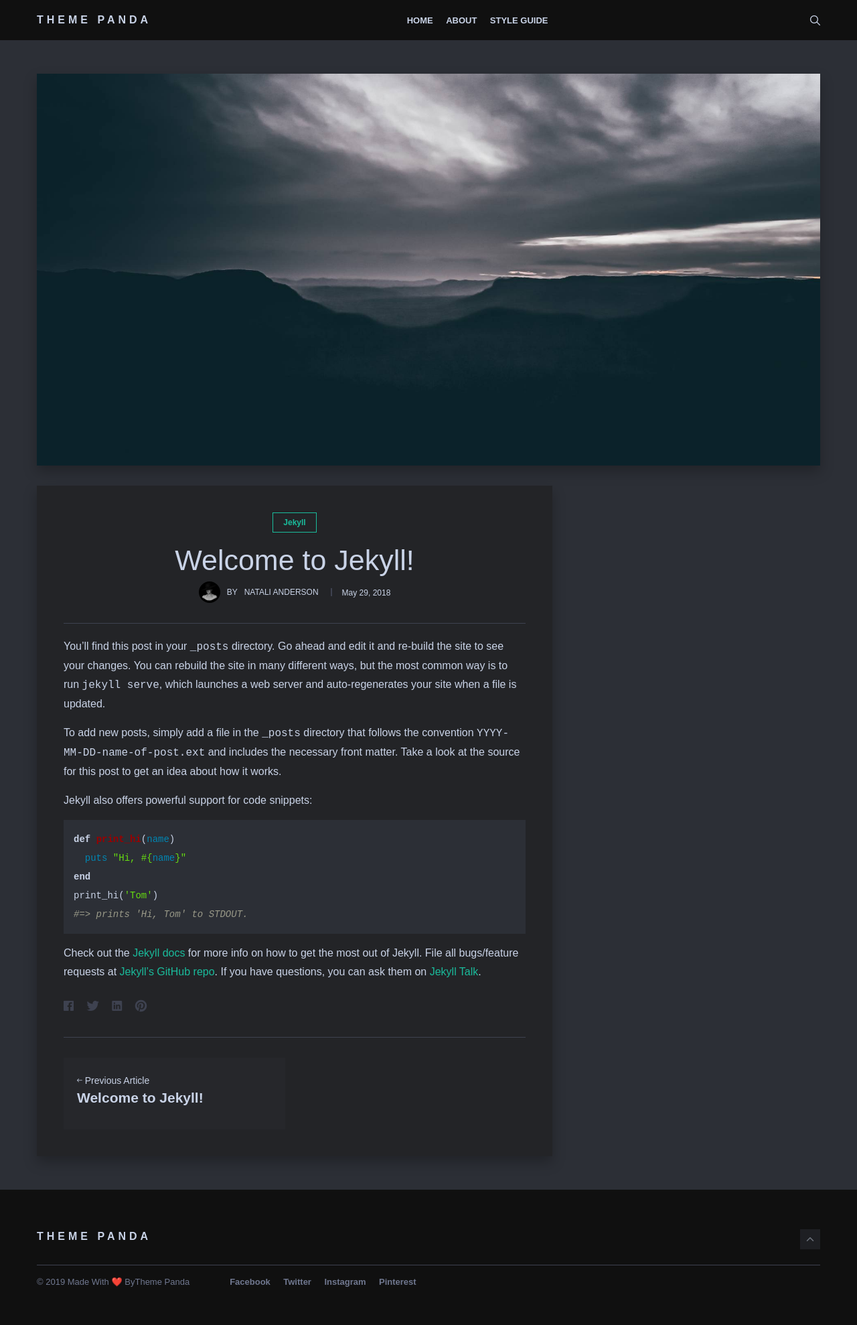
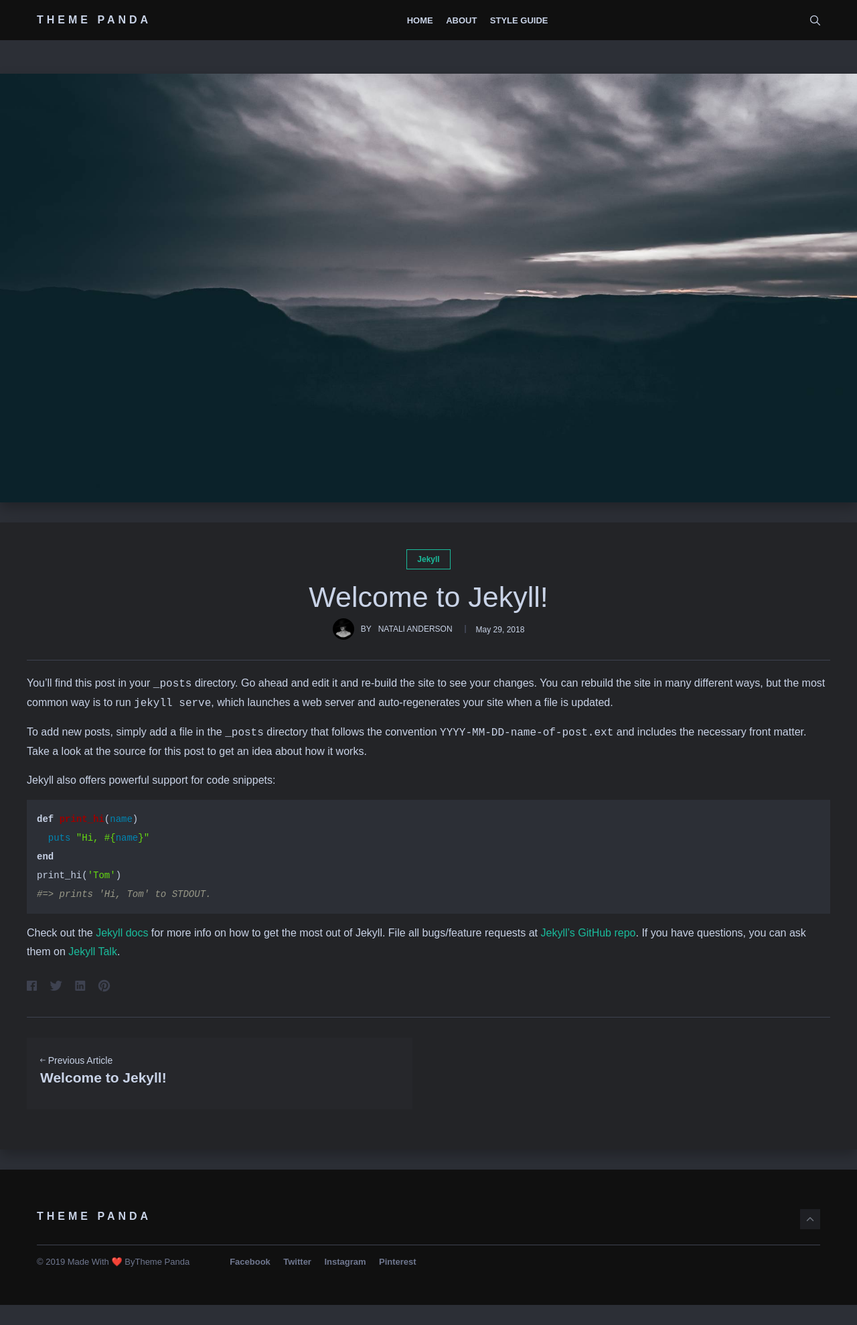
Before and after one commit to innowebka/34, a Jekyll site: the page built from _posts/2019-10-10-markdown-things.markdown, in a window 1280 px wide. Shown: the whole page at 67% size. Built offline with Jekyll 4.4.1, drawn with Linux system fonts in a browser that asks for light colours; nearby versions of some CDN libraries; comment, search, counter and statistics services are not loaded; after the commit the page ends 1948 px from its top, so only the background shows below that.

Commit message:
Update post.html

```diff
--- a/_layouts/post.html
+++ b/_layouts/post.html
@@ -1,19 +1,9 @@
 ---
 layout: default
 ---
-<div class="container">
-	<div class="row">
-		<div class="col col-12">
 <div class="post-image-box">
 <div class="post-image" style="background-image: url({{"/img/" | prepend: site.baseurl | append : page.image}})"></div>
 </div>
-		</div>
-	</div>
-</div>
-
-<div class="container">
-	<div class="row">
-		<article class="col col-12 col-t-8 post">
 <div class="post-content">
 
 <div class="post-head">
@@ -78,7 +68,6 @@ layout: default
 </ul>
 </div>
 </div>
-
 <div class="post-navigation">
 {% if page.previous.url %}
 <a href="{{ site.baseurl }}{{page.previous.url}}" class="prev">
@@ -93,6 +82,21 @@ layout: default
 {% endif %}
 </div>
 
+
+
+
+
+<div class="container">
+	<div class="row">
+		<div class="col col-12">
+		</div>
+	</div>
+</div>
+
+<div class="container">
+	<div class="row">
+		<article class="col col-12 col-t-8 post">
+
 			</div>
 			{% if site.disqus-identifier %}
 				{% include disqus-comments.html %}
```
Lines whose indentation alone changed are shown as unchanged.
